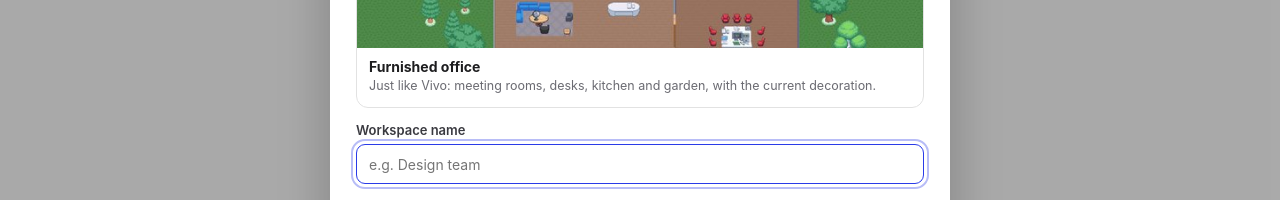
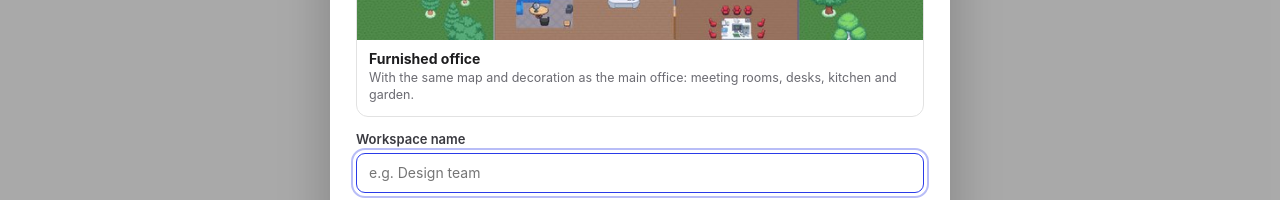
Before and after one commit to VictorSandovalDev/OpenOfficeForAll, a React (Vite) app: page / in a window 1280 px wide. Both pictures are taken after typing "Sample" into the empty fields and a click on the button "Create workspace". Shown: the part 449-649 px from the top of the page. Built offline with nearby package versions, Linux system fonts and the light colour scheme; no server answers.

Commit message:
Texto general al crear un espacio: copia el mapa y la decoración de la oficina principal

```diff
--- a/src/WorkspaceHome.tsx
+++ b/src/WorkspaceHome.tsx
@@ -114,7 +114,7 @@ function CreateDialog({ onClose }: { onClose: () => void }) {
       <button type="button" className="dashboard-dialog-close" aria-label={t('Cerrar ventana')} onClick={onClose}><X size={18} /></button>
       <h2 id="create-title">{t('Crear un espacio de trabajo')}</h2>
       <p className="dashboard-dialog-lead">{t('Cada espacio tiene su propio mapa, sus personas, su chat y su calendario.')}</p>
-      <figure className="template-preview"><img src={THUMBNAIL.office} alt="" /><figcaption><strong>{t('Oficina amueblada')}</strong><small>{t('Igual que Vivo: salas de reunión, escritorios, cocina y jardín, con la decoración actual.')}</small></figcaption></figure>
+      <figure className="template-preview"><img src={THUMBNAIL.office} alt="" /><figcaption><strong>{t('Oficina amueblada')}</strong><small>{t('Con el mismo mapa y la misma decoración que la oficina principal: salas de reunión, escritorios, cocina y jardín.')}</small></figcaption></figure>
       <label className="dashboard-label">{t('Nombre del espacio')}<input ref={input} value={name} onChange={e => setName(e.target.value)} placeholder={t('p. ej. Equipo de diseño')} minLength={2} maxLength={60} required /></label>
       {keyRequired && <label className="dashboard-label">{t('Clave de invitación')}<input type="password" value={key} onChange={e => setKey(e.target.value)} autoComplete="off" maxLength={200} /></label>}
       {error && <p className="form-error" role="alert">{error}</p>}
--- a/src/i18n/en.ts
+++ b/src/i18n/en.ts
@@ -452,7 +452,6 @@ export const EN: Record<string, string> = {
   "Todavía no has entrado a ningún espacio.": "You have not entered any space yet.",
   "Elige un mapa": "Choose a map",
   "Oficina amueblada": "Furnished office",
-  "Igual que Vivo: salas de reunión, escritorios, cocina y jardín, con la decoración actual.": "Just like Vivo: meeting rooms, desks, kitchen and garden, with the current decoration.",
   "Solo los administradores pueden cambiar el nombre.": "Only admins can rename this space.",
   "No se pudo cambiar el nombre.": "The name could not be changed.",
   "Cambiar nombre": "Rename",
@@ -472,4 +471,5 @@ export const EN: Record<string, string> = {
   "Silencio": "Muted",
   "Música de reunión": "Meeting music",
   "Volumen de la música de reunión": "Meeting music volume",
+  "Con el mismo mapa y la misma decoración que la oficina principal: salas de reunión, escritorios, cocina y jardín.": "With the same map and decoration as the main office: meeting rooms, desks, kitchen and garden.",
 };
```
